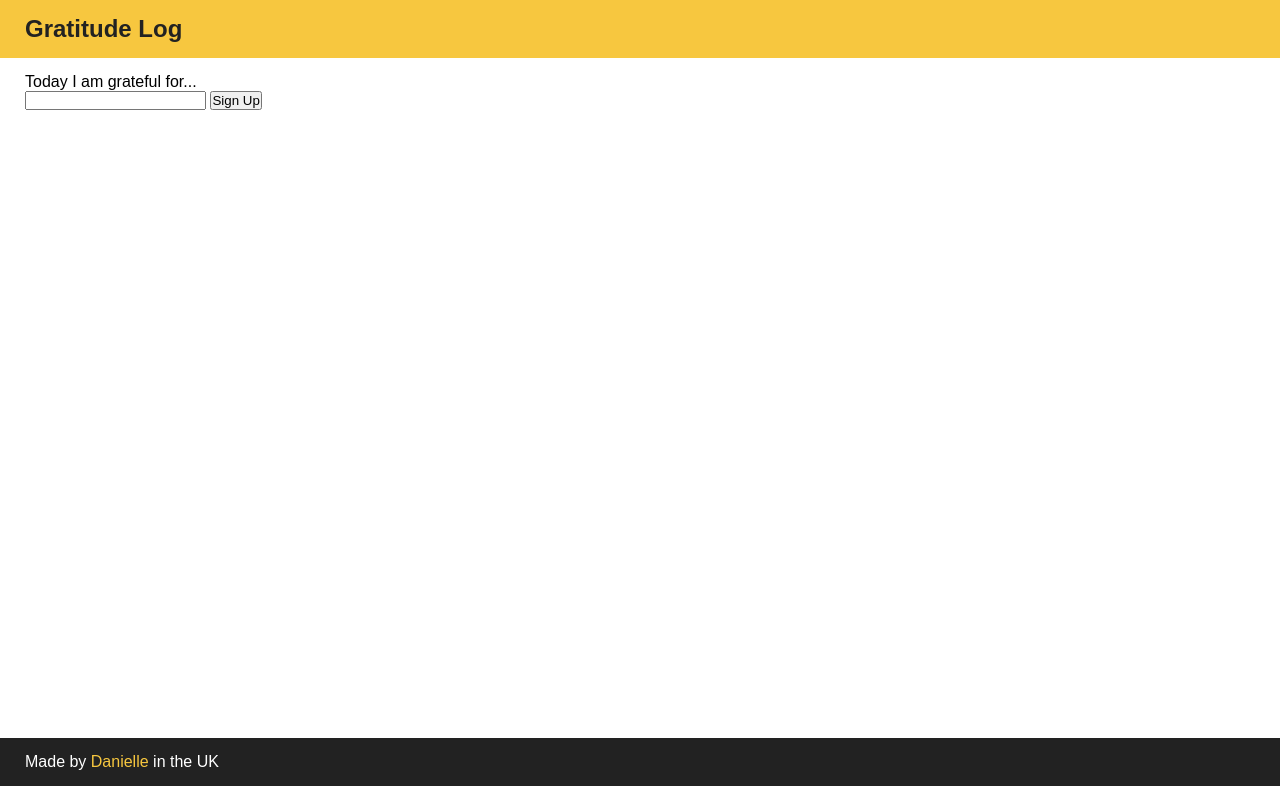
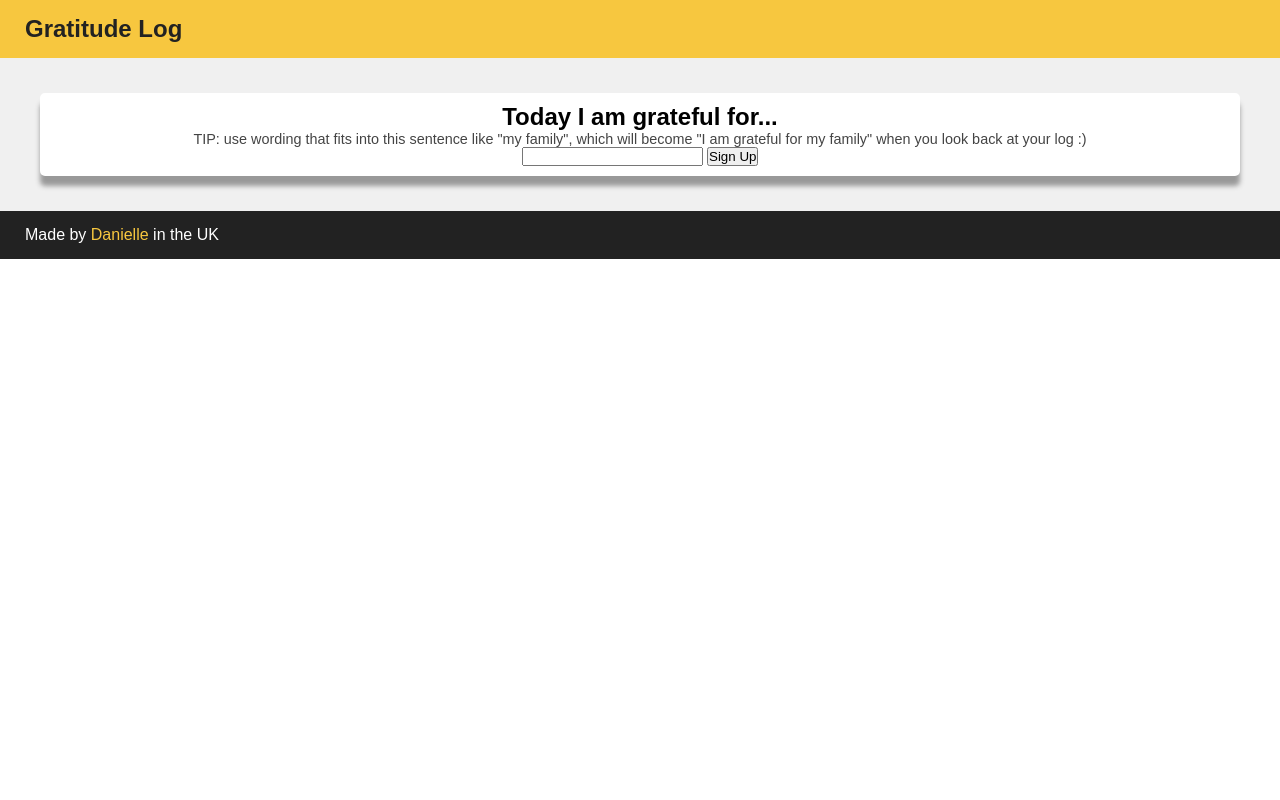
Before and after one commit to daniellenall/gratitudelog, a Django app: page /gratitudes/new/ in a window 1280 px wide. Run offline with Django 3.2, Linux system fonts and the light colour scheme; the visitor is signed in with stand-in values (Sample User, id 1).

Commit message:
Basic styling

```diff
--- a/gratitudes/templates/gratitudes/new.html
+++ b/gratitudes/templates/gratitudes/new.html
@@ -5,8 +5,11 @@
 
 
 {% block content %}
-    Today I am grateful for...
-
+<div class="main-content">
+    <h2>Today I am grateful for...</h2>
+    <p class="description">
+        TIP: use wording that fits into this sentence like "my family", which will become "I am grateful for my family" when you look back at your log :)
+    </p>
     {% if error %}
         {{ error }}
     {% endif %}
@@ -15,6 +18,8 @@
         <input type="text" name="title" />
         <button type="submit">Sign Up</button>
     </form>
+</div>
+
 
 
 {% endblock %}
--- a/static/gratitudelog/css/main.css
+++ b/static/gratitudelog/css/main.css
@@ -6,7 +6,8 @@
 
 body {
     font-family: Arial, Helvetica, sans-serif;
-    background-color: #FFF;
+    display: flex;
+    flex-direction: column;
 }
 
 a {
@@ -26,9 +27,19 @@ a {
     color: #444;
     font-size: 0.9em;
 }
+
+.main {
+    padding: 35px 40px;
+    flex: 1 0 auto;
+    background-color: rgb(240, 240, 240);
+}
+
 .main-content {
- padding: 15px 25px;
- min-height: 85%;
+    background-color: #fff;
+    border-radius: 5px;
+    box-shadow: #999 0px 10px  5px;
+    padding: 10px;
+    text-align: center;
 }
 
 .header-bar {
@@ -43,11 +54,17 @@ a {
 }
 
 .list-item {
-    border: 1px solid grey;
-    background-color: #d0d1d1;
-    border-radius: 5px;
-    margin-bottom: 5px;
+    border-bottom: 1px solid #999;
+    margin-bottom: 15px;
     padding: 10px;
+}
+
+.list-date {
+    font-size: 0.8em;
+}
+
+.list-author {
+    font-size: 0.8em;
 }
 
 .footer {
@@ -55,4 +72,5 @@ a {
     padding: 15px 25px;
     color: #FFF;
     width: 100%;
+    flex-shrink: 0;
 }
--- a/templates/base.html
+++ b/templates/base.html
@@ -15,7 +15,7 @@
 
         </nav>
     </header>
-    <section class="main-content">
+    <section class="main">
         {% block content %}
         {% endblock %}
 
```
Also changed, not shown: gratitudes/templates/gratitudes/home.html (+10 -7 lines).
